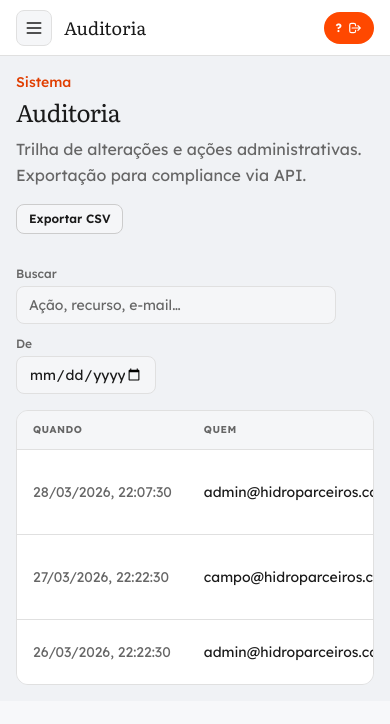
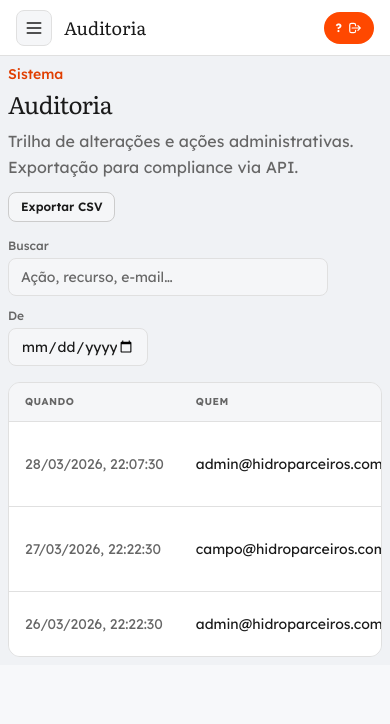
Before and after one commit to igorbrandao18/hydroview-web, a Next.js app: page /audit in a window 390 px wide. Shown: the top 724 px of the page. Built offline with nearby package versions, Linux system fonts and the light colour scheme; no server answers.

Commit message:
fix: reduz espaçamentos — conteúdo encosta nas bordas

```diff
--- a/components/level-chart.tsx
+++ b/components/level-chart.tsx
@@ -84,7 +84,7 @@ export function LevelChart({ deviceId }: Props) {
   }
 
   return (
-    <div className="mt-6 rounded-xl border border-[var(--border)] bg-[var(--surface)] p-4">
+    <div className="mt-4 rounded-lg border border-[var(--border)] bg-[var(--surface)] p-3">
       <div className="mb-3 flex items-center justify-between">
         <h3 className="text-sm font-semibold text-[var(--foreground)]">
           Nível nas últimas 24h — {history.deviceName}
--- a/components/reservoir-card.tsx
+++ b/components/reservoir-card.tsx
@@ -40,7 +40,7 @@ export function ReservoirCard({ device }: Props) {
   const stateClass = stateColor[stateLabel] ?? "text-[var(--muted)]";
 
   return (
-    <article className="relative overflow-hidden rounded-2xl border border-[var(--border)] bg-[var(--surface)] p-6 shadow-sm">
+    <article className="relative overflow-hidden rounded-xl border border-[var(--border)] bg-[var(--surface)] p-4 shadow-sm">
       <div className="pointer-events-none absolute -right-8 -top-8 h-32 w-32 rounded-full bg-[var(--accent)]/10 blur-2xl" />
 
       {/* Cabeçalho */}
--- a/components/saas-shell.tsx
+++ b/components/saas-shell.tsx
@@ -30,7 +30,7 @@ export function SaasShell({ children }: { children: React.ReactNode }) {
 
       <div className="flex min-h-full min-w-0 flex-1 flex-col lg:ml-0">
         <SaasTopbar onMenuClick={() => setMobileOpen(true)} />
-        <div className="flex-1 overflow-auto p-4 sm:p-6">{children}</div>
+        <div className="flex-1 overflow-auto p-2 sm:p-3">{children}</div>
       </div>
     </div>
   );
--- a/components/screens/dashboard-screen.tsx
+++ b/components/screens/dashboard-screen.tsx
@@ -24,7 +24,7 @@ export function DashboardScreen({ reservoirs, alerts }: Props) {
       />
 
       {/* Resumo rápido */}
-      <div className="mb-8 grid gap-4 sm:grid-cols-3">
+      <div className="mb-4 grid gap-3 sm:grid-cols-3">
         <StatCard label="Conectados" value={online} />
         <StatCard label="Sem sinal" value={offline} />
         <StatCard label="Nível médio" value={`${avgLevel}%`} />
@@ -32,7 +32,7 @@ export function DashboardScreen({ reservoirs, alerts }: Props) {
 
       {/* Alertas */}
       {alerts.length > 0 && (
-        <section className="mb-10">
+        <section className="mb-4">
           <h2 className="mb-4 font-[family-name:var(--font-display)] text-lg text-[var(--foreground)]">
             Alertas
           </h2>
@@ -41,14 +41,14 @@ export function DashboardScreen({ reservoirs, alerts }: Props) {
       )}
 
       {/* Reservatórios */}
-      <section className="mb-12">
+      <section className="mb-4">
         <h2 className="mb-4 font-[family-name:var(--font-display)] text-lg text-[var(--foreground)]">
           Reservatórios
         </h2>
         {reservoirs.length === 0 ? (
           <p className="text-sm text-[var(--muted)]">Nenhum dispositivo encontrado no projeto.</p>
         ) : (
-          <div className="grid gap-6">
+          <div className="grid gap-3">
             {reservoirs.map((d) => (
               <ReservoirCard key={d.id} device={d} />
             ))}
--- a/components/ui/page-header.tsx
+++ b/components/ui/page-header.tsx
@@ -9,8 +9,8 @@ type Props = {
 
 export function PageHeader({ eyebrow, title, description, actions }: Props) {
   return (
-    <header className="mb-8 flex flex-col gap-4 sm:flex-row sm:items-start sm:justify-between">
-      <div className="max-w-2xl">
+    <header className="mb-4 flex flex-col gap-3 sm:flex-row sm:items-start sm:justify-between">
+      <div>
         {eyebrow ? (
           <p className="text-sm font-medium text-[var(--accent-deep)]">{eyebrow}</p>
         ) : null}
```
